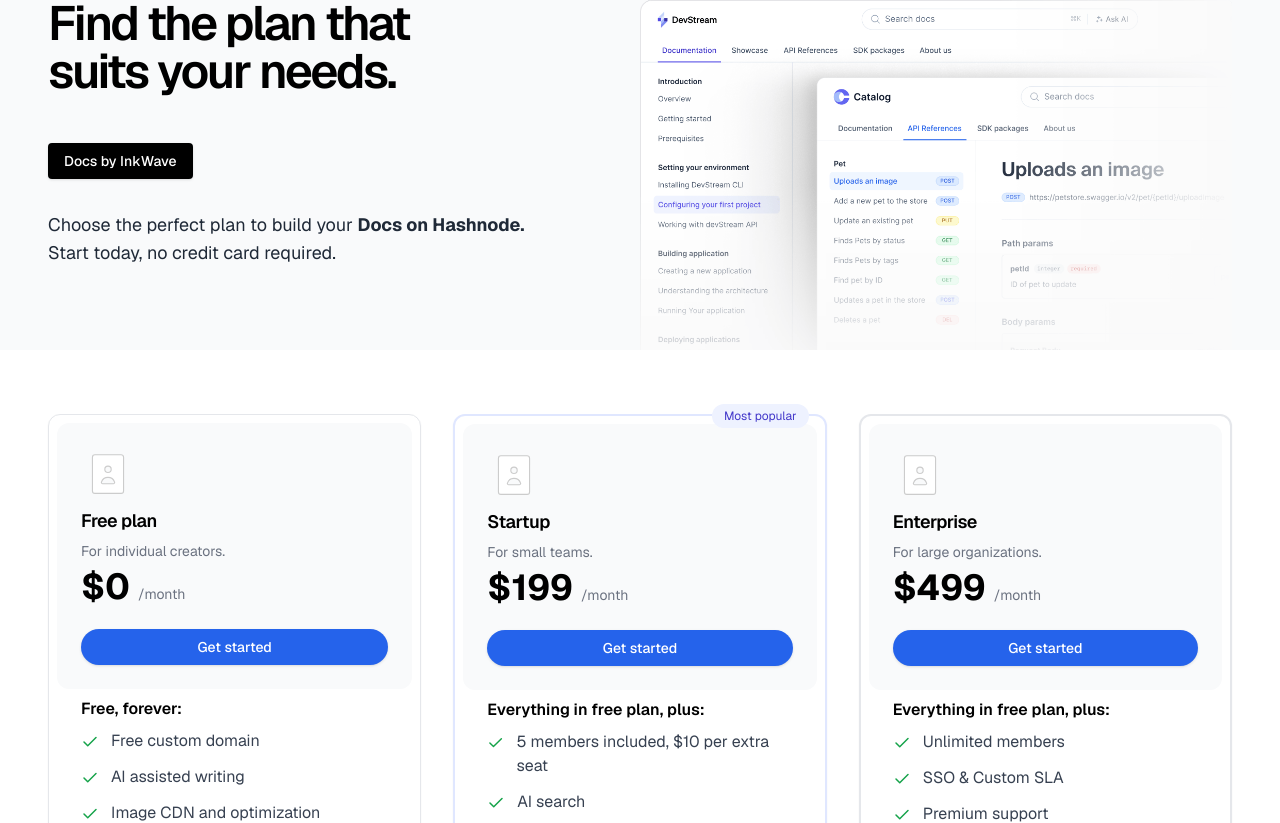
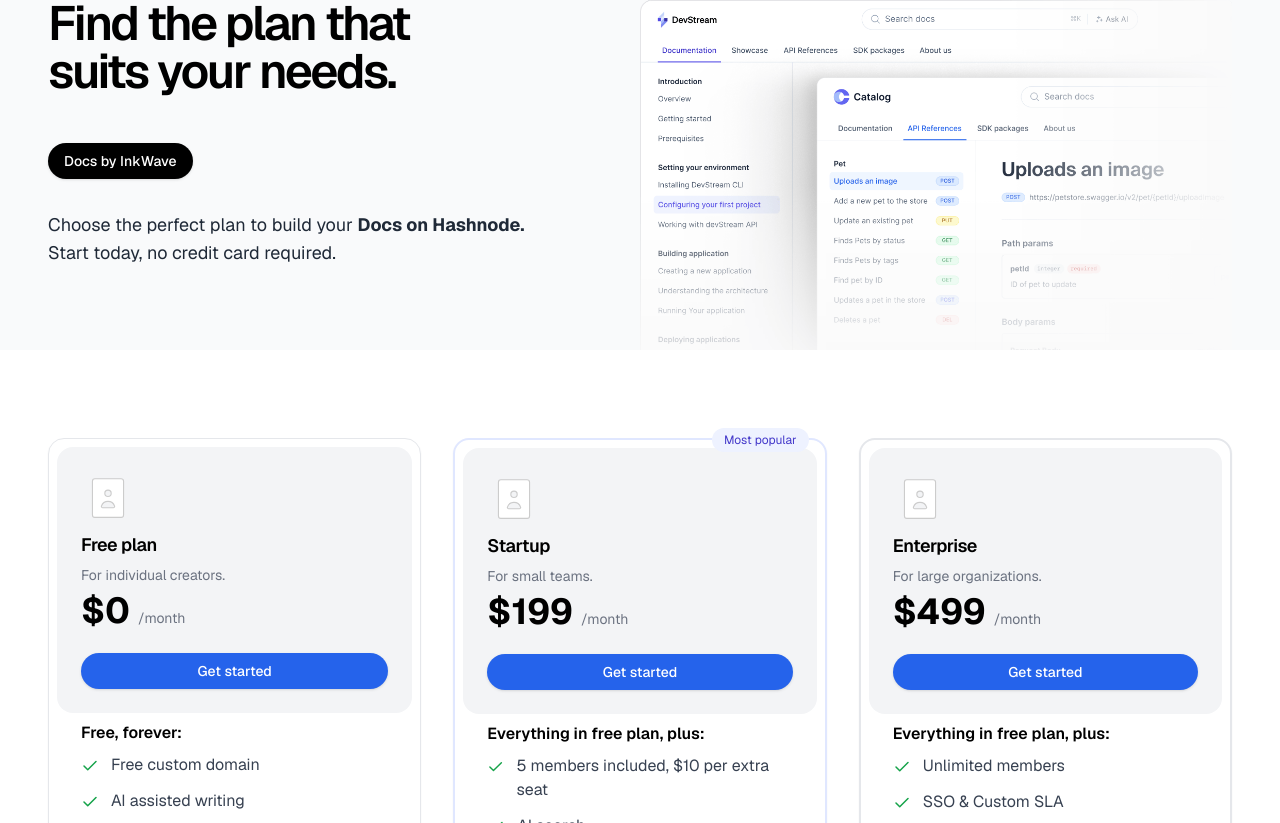
Before and after one commit to Samikshaborude9/InkWave, a React (Vite) app in the folder frontend/: page /membership in a window 1280 px wide. Shown: the part 217-1040 px from the top of the page. Built offline with nearby package versions, Linux system fonts and the light colour scheme.

Commit message:
feat: membership page

```diff
--- a/frontend/src/pages/Membership.tsx
+++ b/frontend/src/pages/Membership.tsx
@@ -5,17 +5,19 @@ import { Check } from "lucide-react"
 import { useNavigate } from "react-router-dom";
 import Navbar from "@/components/Navbar";
 import membership from "@/assets/membership.png";
+import Footer from "@/components/Footer";
 
 
 export default function Membership() {
   const navigate = useNavigate();
   return (
-    <>
-    <header>
+    <div>
+
+    <main>
+      <section className="mb-16  relative pt-48 bg-gray-50">
+        <header>
       <Navbar />
     </header>
-    <main>
-      <section className="mb-16  relative pt-48 bg-gray-50">
         <div className="max-w-7xl mx-auto justify-between px-12">
       <div className="flex flex-col md:flex-row gap-6 md:gap-16 justify-between">
         <div className="">
@@ -31,7 +33,7 @@ export default function Membership() {
             Find the plan that<br/> suits your needs.
           </motion.h1>
           <div className="pb-6">
-            <Button className="rounded bg-black text-white mb-8 hover:bg-slate-800">Docs by InkWave</Button>
+            <Button className="rounded-full bg-black text-white mb-8 hover:bg-slate-800">Docs by InkWave</Button>
             <p className="text-lg text-gray-800">Choose the perfect plan to build your <b> Docs on Hashnode.</b><br/> Start today, no credit card required.</p>
           </div>
         </div>
@@ -47,12 +49,12 @@ export default function Membership() {
       </section>
       {/* Cards */}
       {/* Pricing cards - responsive 1/2/3 columns */}
-<div className="max-w-7xl mx-auto px-6 md:px-12 mt-12 pb-20">
+<div className="max-w-7xl mx-auto px-6 md:px-12 mt-12 pb-20 bg-white py-6">
   <div className="grid grid-cols-1 sm:grid-cols-1 lg:grid-cols-3 gap-8">
 
     {/* Card 1 */}
-    <Card className="p-2 rounded-xl border shadow-sm hover:shadow-2xl transition-shadow">
-      <CardHeader className="bg-gray-50 rounded-xl mb-2">
+    <Card className="p-2 rounded-2xl border shadow-sm hover:shadow-2xl transition-shadow">
+      <CardHeader className="bg-gray-100 rounded-2xl mb-2">
         <div><svg fill="#ffffff" width="54px" height="54px" viewBox="-2.4 -2.4 28.80 28.80" xmlns="http://www.w3.org/2000/svg" stroke="#ffffff" stroke-width="0.00024000000000000003"><g id="SVGRepo_bgCarrier" stroke-width="0"></g><g id="SVGRepo_tracerCarrier" stroke-linecap="round" stroke-linejoin="round" stroke="#CCCCCC" stroke-width="1.2"><path d="M4,21a1,1,0,0,0,1,1H19a1,1,0,0,0,1-1V3a1,1,0,0,0-1-1H5A1,1,0,0,0,4,3ZM12,7.5a2,2,0,1,1-2,2A2,2,0,0,1,12,7.5ZM8.211,16.215a4,4,0,0,1,7.578,0A.993.993,0,0,1,14.83,17.5H9.18A1,1,0,0,1,8.211,16.215Z"></path></g><g id="SVGRepo_iconCarrier"><path d="M4,21a1,1,0,0,0,1,1H19a1,1,0,0,0,1-1V3a1,1,0,0,0-1-1H5A1,1,0,0,0,4,3ZM12,7.5a2,2,0,1,1-2,2A2,2,0,0,1,12,7.5ZM8.211,16.215a4,4,0,0,1,7.578,0A.993.993,0,0,1,14.83,17.5H9.18A1,1,0,0,1,8.211,16.215Z"></path></g></svg></div>
         <CardTitle className="text-lg font-semibold">Free plan</CardTitle>
         <p className="text-sm text-gray-500 mt-1">For individual creators.</p>
@@ -83,11 +85,11 @@ export default function Membership() {
     </Card>
 
     {/* Card 2 - Most popular */}
-    <Card className="p-2 rounded-xl border-2 border-indigo-100 shadow-sm hover:shadow-2xl transition-shadow relative">
+    <Card className="p-2 rounded-2xl border-2 border-indigo-100 shadow-sm hover:shadow-2xl transition-shadow relative">
       <div className="absolute -top-3 right-4 bg-indigo-50 text-indigo-700 text-xs px-3 py-1 rounded-full">
         Most popular
       </div>
-      <CardHeader className="bg-gray-50 rounded-xl mb-2">
+      <CardHeader className="bg-gray-100 rounded-2xl mb-2">
         <div><svg fill="#ffffff" width="54px" height="54px" viewBox="-2.4 -2.4 28.80 28.80" xmlns="http://www.w3.org/2000/svg" stroke="#ffffff" stroke-width="0.00024000000000000003"><g id="SVGRepo_bgCarrier" stroke-width="0"></g><g id="SVGRepo_tracerCarrier" stroke-linecap="round" stroke-linejoin="round" stroke="#CCCCCC" stroke-width="1.2"><path d="M4,21a1,1,0,0,0,1,1H19a1,1,0,0,0,1-1V3a1,1,0,0,0-1-1H5A1,1,0,0,0,4,3ZM12,7.5a2,2,0,1,1-2,2A2,2,0,0,1,12,7.5ZM8.211,16.215a4,4,0,0,1,7.578,0A.993.993,0,0,1,14.83,17.5H9.18A1,1,0,0,1,8.211,16.215Z"></path></g><g id="SVGRepo_iconCarrier"><path d="M4,21a1,1,0,0,0,1,1H19a1,1,0,0,0,1-1V3a1,1,0,0,0-1-1H5A1,1,0,0,0,4,3ZM12,7.5a2,2,0,1,1-2,2A2,2,0,0,1,12,7.5ZM8.211,16.215a4,4,0,0,1,7.578,0A.993.993,0,0,1,14.83,17.5H9.18A1,1,0,0,1,8.211,16.215Z"></path></g></svg></div>
         <CardTitle className="text-lg font-semibold">Startup</CardTitle>
         <p className="text-sm text-gray-500 mt-1">For small teams.</p>
@@ -117,8 +119,8 @@ export default function Membership() {
     </Card>
 
     {/* Card 3 */}
-        <Card className="p-2 rounded-xl border-2 shadow-sm hover:shadow-2xl transition-shadow relative">
-      <CardHeader className="bg-gray-50 rounded-xl mb-2">
+        <Card className="p-2 rounded-2xl border-2 shadow-sm hover:shadow-2xl transition-shadow relative">
+      <CardHeader className="bg-gray-100 rounded-2xl mb-2">
         <div><svg fill="#ffffff" width="54px" height="54px" viewBox="-2.4 -2.4 28.80 28.80" xmlns="http://www.w3.org/2000/svg" stroke="#ffffff" stroke-width="0.00024000000000000003"><g id="SVGRepo_bgCarrier" stroke-width="0"></g><g id="SVGRepo_tracerCarrier" stroke-linecap="round" stroke-linejoin="round" stroke="#CCCCCC" stroke-width="1.2"><path d="M4,21a1,1,0,0,0,1,1H19a1,1,0,0,0,1-1V3a1,1,0,0,0-1-1H5A1,1,0,0,0,4,3ZM12,7.5a2,2,0,1,1-2,2A2,2,0,0,1,12,7.5ZM8.211,16.215a4,4,0,0,1,7.578,0A.993.993,0,0,1,14.83,17.5H9.18A1,1,0,0,1,8.211,16.215Z"></path></g><g id="SVGRepo_iconCarrier"><path d="M4,21a1,1,0,0,0,1,1H19a1,1,0,0,0,1-1V3a1,1,0,0,0-1-1H5A1,1,0,0,0,4,3ZM12,7.5a2,2,0,1,1-2,2A2,2,0,0,1,12,7.5ZM8.211,16.215a4,4,0,0,1,7.578,0A.993.993,0,0,1,14.83,17.5H9.18A1,1,0,0,1,8.211,16.215Z"></path></g></svg></div>
         <CardTitle className="text-lg font-semibold">Enterprise</CardTitle>
         <p className="text-sm text-gray-500 mt-1">For large organizations.</p>
@@ -149,6 +151,7 @@ export default function Membership() {
 </div>
 
     </main>
-    </>
+    <Footer />
+    </div>
   )
 }
```
